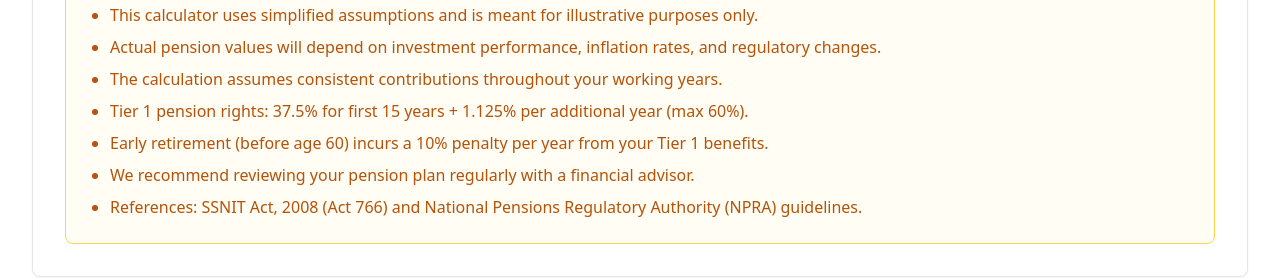
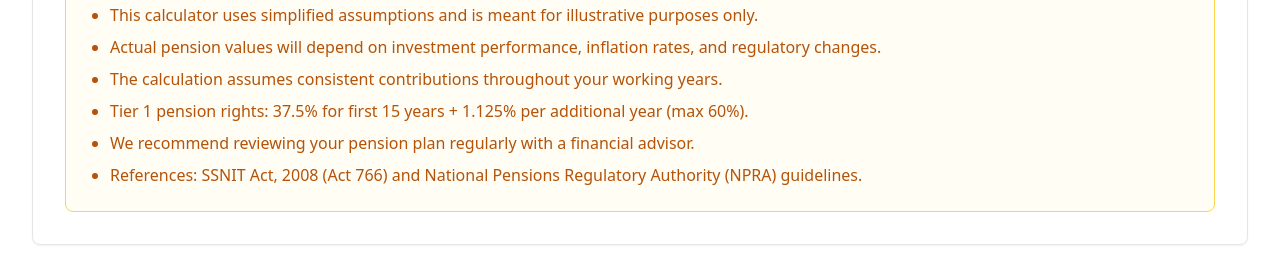
Before and after one commit to Redemption19/spt-frontend, a Next.js app: page /pension-calculator in a window 1280 px wide. Shown: the part 2260-2538 px from the top of the page. Built offline with nearby package versions, Linux system fonts and the light colour scheme; no server answers.

Commit message:
chore(pension-calculator): remove early retirement penalty information for clarity and conciseness

```diff
--- a/app/pension-calculator/page.tsx
+++ b/app/pension-calculator/page.tsx
@@ -133,9 +133,6 @@
                       Tier 1 pension rights: 37.5% for first 15 years + 1.125% per additional year (max 60%).
                     </li>
                     <li className="text-sm sm:text-base leading-relaxed">
-                      Early retirement (before age 60) incurs a 10% penalty per year from your Tier 1 benefits.
-                    </li>
-                    <li className="text-sm sm:text-base leading-relaxed">
                       We recommend reviewing your pension plan regularly with a financial advisor.
                     </li>
                     <li className="text-sm sm:text-base leading-relaxed">
```
